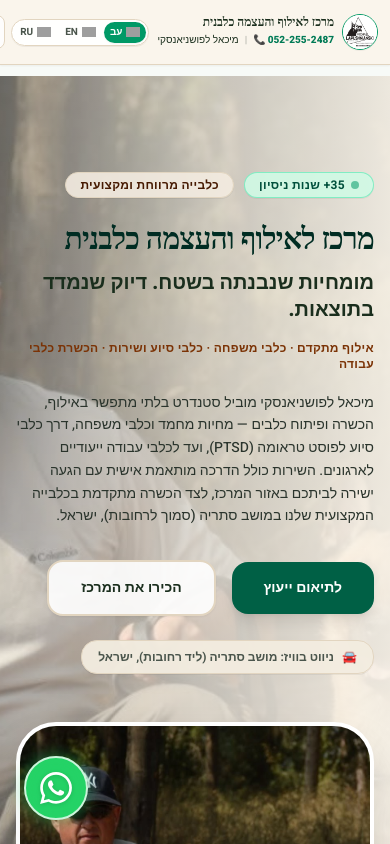
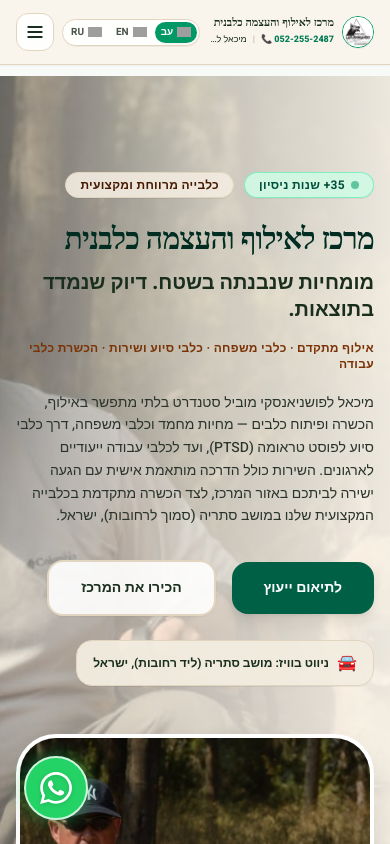
Before and after one commit to naorla/michael-website, a React (Vite) app: page / in a window 390 px wide. Shown: the top 844 px of the page. Built offline with nearby package versions, Linux system fonts and the light colour scheme; grey boxes are pictures that could not be loaded; a web font is replaced by a local one.

Commit message:
last before review last commit

```diff
--- a/src/components/Hero.tsx
+++ b/src/components/Hero.tsx
@@ -83,12 +83,17 @@ export function Hero() {
               </div>
             </Reveal>
 
-            {/* קישור ניווט Waze */}
+            {/* קישור ניווט Waze פעיל */}
             <Reveal delay={4}>
-              <div className="inline-flex items-center gap-2 px-4 py-2 rounded-2xl bg-[#F3ECE0]/95 border border-[#E2D5C0] text-xs sm:text-sm font-bold text-[#4a554c] shadow-2xs backdrop-blur-xs">
-                <span>🚘</span>
+              <a
+                href="https://waze.com/ul?ll=31.9056,34.8465&navigate=yes"
+                target="_blank"
+                rel="noopener noreferrer"
+                className="inline-flex items-center gap-2 px-4 py-2.5 rounded-2xl bg-[#F3ECE0]/95 hover:bg-emerald-50 border border-[#E2D5C0] hover:border-emerald-500/60 text-xs sm:text-sm font-bold text-[#1a2e1d] shadow-2xs backdrop-blur-xs transition-all duration-200 active:scale-95"
+              >
+                <span className="text-base">🚘</span>
                 <span>{t("heroWaze")}</span>
-              </div>
+              </a>
             </Reveal>
 
           </div>
--- a/src/components/Navbar.tsx
+++ b/src/components/Navbar.tsx
@@ -18,31 +18,31 @@ export function Navbar() {
 
   return (
     <header className="fixed top-0 inset-x-0 z-50 bg-[#FAF5EB]/95 backdrop-blur-md border-b border-[#E2D5C0] shadow-xs">
-      <div className="max-w-7xl mx-auto px-3 sm:px-6 lg:px-8 h-16 sm:h-20 flex items-center justify-between gap-2 lg:gap-4">
+      <div className="max-w-7xl mx-auto px-4 sm:px-6 lg:px-8 h-16 sm:h-20 flex items-center justify-between gap-2 sm:gap-4">
 
-        {/* לוגו, שם העסק ושמו המלא */}
-        <a href="#top" className="flex items-center gap-2 sm:gap-3 group shrink-0 min-w-0">
+        {/* לוגו ושם העסק */}
+        <a href="#top" className="flex items-center gap-2 sm:gap-3 group min-w-0 shrink">
           <img
             src="/logo.jpg"
             alt="מיכאל לפושניאנסקי לוגו"
-            className="w-9 h-9 sm:w-11 sm:h-11 rounded-full object-cover border border-emerald-600 shadow-2xs shrink-0"
+            className="w-8 h-8 sm:w-11 sm:h-11 rounded-full object-cover border border-emerald-600 shadow-2xs shrink-0"
           />
           <div className="flex flex-col min-w-0 justify-center">
-            <span className="font-serif text-xs sm:text-sm lg:text-base font-black text-[#1a2e1d] leading-tight group-hover:text-emerald-800 transition-colors whitespace-nowrap">
+            <span className="font-serif text-[11px] sm:text-sm lg:text-base font-black text-[#1a2e1d] leading-tight group-hover:text-emerald-800 transition-colors truncate">
               {t('brandName')}
             </span>
 
-            <div className="flex items-center gap-1.5 mt-0.5 text-[10px] sm:text-xs font-semibold text-[#4a554c] whitespace-nowrap">
+            <div className="flex items-center gap-1.5 mt-0.5 text-[9px] sm:text-xs font-semibold text-[#4a554c]">
               <a
                 href="tel:0522552487"
-                className="inline-flex items-center gap-0.5 font-black text-emerald-700 hover:text-emerald-900 transition-colors text-[10px] sm:text-xs dir-ltr"
+                className="inline-flex items-center gap-0.5 font-black text-emerald-700 hover:text-emerald-900 transition-colors text-[9px] sm:text-xs dir-ltr shrink-0"
                 dir="ltr"
               >
                 <span>📞</span>
                 <span>{t('phoneDisplay')}</span>
               </a>
               <span className="opacity-40">|</span>
-              <span className="whitespace-nowrap font-medium text-[#1a2e1d]">{t('brandSubtitle')}</span>
+              <span className="truncate font-medium text-[#1a2e1d]">{t('brandSubtitle')}</span>
             </div>
           </div>
         </a>
@@ -60,8 +60,8 @@ export function Navbar() {
           ))}
         </nav>
 
-        {/* בורר שפות + כפתור מובייל */}
-        <div className="flex items-center gap-1.5 sm:gap-2 shrink-0">
+        {/* בורר שפות וכפתור המבורגר (שמורים עם ריווח תקני מקצה שמאל) */}
+        <div className="flex items-center gap-2 shrink-0">
 
           <div className="flex items-center bg-white/95 p-0.5 sm:p-1 rounded-full border border-[#E2D5C0] shadow-2xs gap-0.5 sm:gap-1">
             <button
@@ -95,10 +95,10 @@ export function Navbar() {
             </button>
           </div>
 
-          {/* כפתור 3 פסים - מוסתר במחשב ומוצג אך ורק במובייל */}
+          {/* כפתור 3 פסים במובייל */}
           <button
             onClick={() => setMobileMenuOpen(!mobileMenuOpen)}
-            className="md:hidden p-1.5 rounded-lg text-[#1a2e1d] bg-white/80 border border-[#E2D5C0] hover:bg-black/5 transition-colors"
+            className="md:hidden p-2 rounded-xl text-[#1a2e1d] bg-white/90 border border-[#E2D5C0] hover:bg-black/5 active:scale-95 transition-all"
             aria-label="תפריט ניווט"
           >
             <svg className="w-5 h-5" fill="none" stroke="currentColor" viewBox="0 0 24 24">
@@ -121,16 +121,16 @@ export function Navbar() {
               key={link.href}
               href={link.href}
               onClick={() => setMobileMenuOpen(false)}
-              className="block py-2 text-[17px] font-bold text-emerald-800 hover:text-emerald-950 border-b border-[#E2D5C0]/40 text-center"
+              className="block py-2.5 text-[16px] font-bold text-emerald-800 hover:text-emerald-950 border-b border-[#E2D5C0]/40 text-center"
             >
               {link.label}
             </a>
           ))}
 
-          <div className="pt-2 flex justify-center items-center">
+          <div className="pt-3 flex justify-center items-center">
             <a
               href="tel:0522552487"
-              className="inline-flex items-center gap-1.5 font-extrabold text-emerald-700 text-sm"
+              className="inline-flex items-center gap-1.5 font-extrabold text-emerald-700 text-sm py-1.5 px-4 rounded-xl bg-emerald-50 border border-emerald-200"
               dir="ltr"
             >
               <span>📞</span>
@@ -142,3 +142,5 @@ export function Navbar() {
     </header>
   );
 }
+
+export default Navbar;
```
